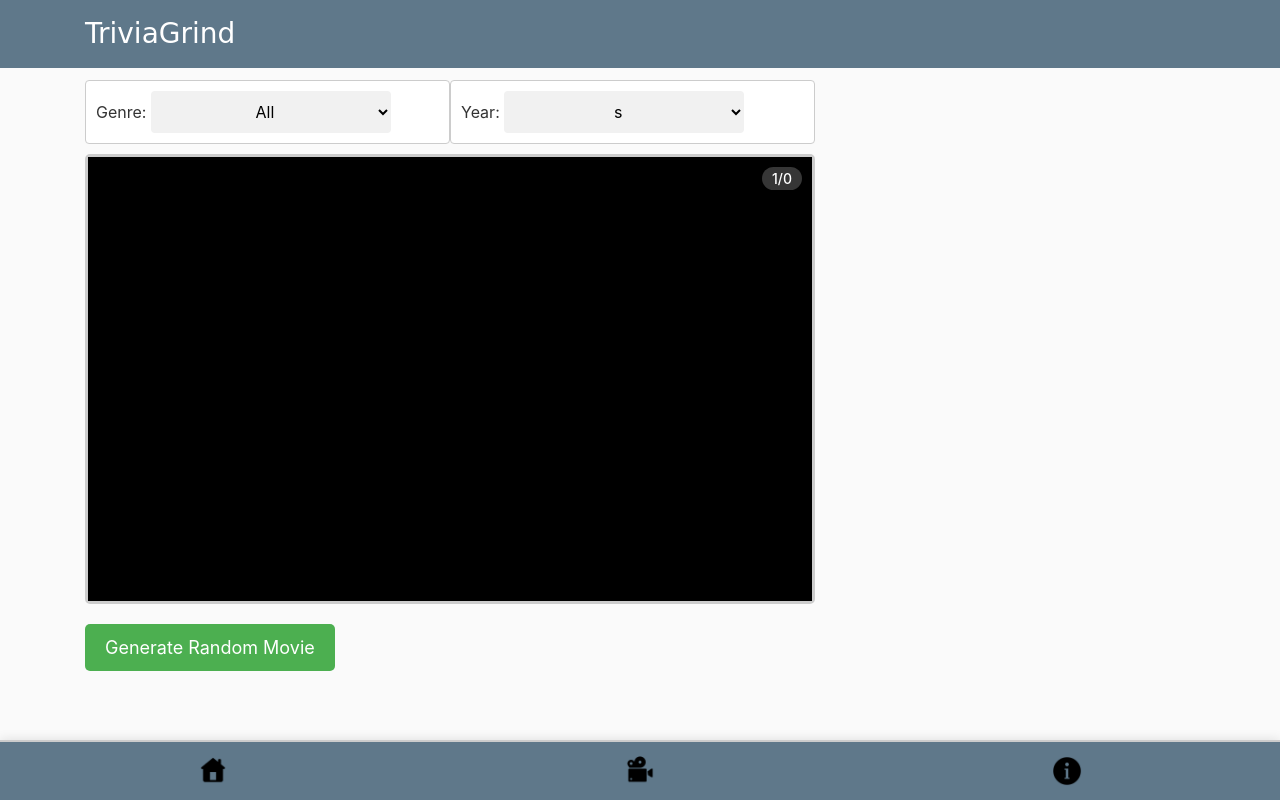
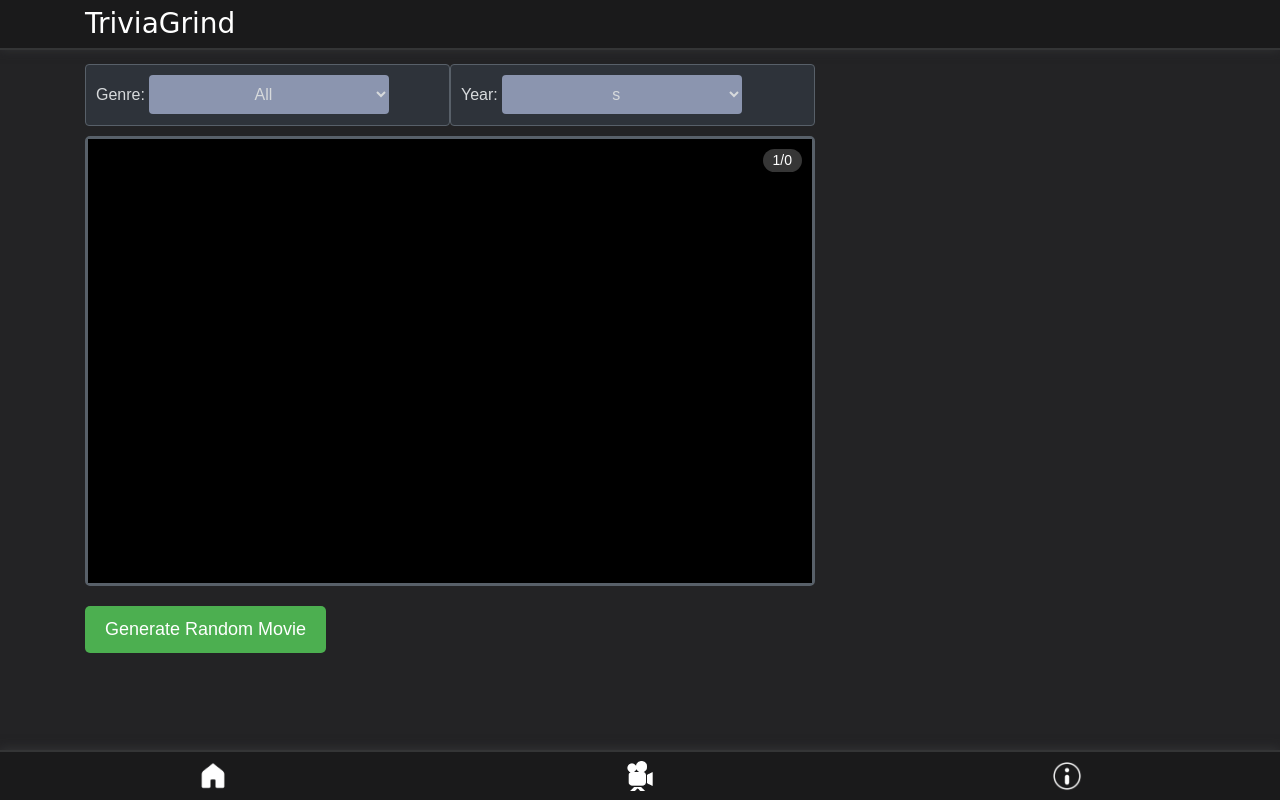
Before and after one commit to rich2965/trivia_project, a Flask app: template triviasite/templates/movies.html in a window 1280 px wide. Run offline with Flask 3, Linux system fonts and the light colour scheme; the template is opened without the code that fills it, so the values that code supplies are empty; parts of the project's set-up code (start-up, migrations or seed data) failed here and were passed over; some libraries are stand-ins or nearby versions.

Commit message:
Styling Updates and new icons

```diff
--- a/triviasite/static/main.css
+++ b/triviasite/static/main.css
@@ -6,19 +6,35 @@
   color: white;
 }
 
+/* Title bar */
+.top-nav {
+  position: fixed;
+  top: 0;
+  left: 0;
+  width: 100%;
+  height: 50px;
+  background-color: #1a1a1b;
+  display: flex;
+  justify-content: space-around;
+  align-items: center;
+  box-shadow: 0px -1px 10px #343536;
+  border-bottom: 2px solid #343536;
+  z-index: 9999; /* add a high z-index value to make sure the menu appears on top of other elements */
+}
+
 /* Bottom Menu */
-.bottom-menu {
+.bottom-menu{
   position: fixed;
   bottom: 0;
   left: 0;
   width: 100%;
-  height: 60px;
-  background-color: #5f788a;
+  height: 50px;
+  background-color: #1a1a1b;
   display: flex;
   justify-content: space-around;
   align-items: center;
-  box-shadow: 0px -1px 10px rgba(0, 0, 0, 0.1);
-  border-top: 2px solid #cccccc;
+  box-shadow: 0px -1px 10px #343536;
+  border-top: 2px solid #343536;
   z-index: 9999; /* add a high z-index value to make sure the menu appears on top of other elements */
 }
 
@@ -45,44 +61,30 @@
 
 .active-menu {
   background-color: #ddd;
+  border-radius: 5px;
   box-shadow: 0px 0px 5px 0px rgba(0, 0, 0, 0.75);
 }
 
 /* CSS from course */
 body {
-    background: #fafafa;
-    color: #333333;
-    margin-top: 5rem;
+  background-color: #232325 ;
+  color: #D7DADC;
+  font-family: sans-serif;
+    margin-top: 4rem;
   }
 
   h1, h2, h3, h4, h5, h6 {
     color: #444444;
   }
 
-  .bg-steel {
-    background-color: #5f788a;
-  }
-
-  .site-header .navbar-nav .nav-link {
-    color: #cbd5db;
-  }
-
-  .site-header .navbar-nav .nav-link:hover {
-    color: #ffffff;
-  }
-
-  .site-header .navbar-nav .nav-link.active {
-    font-weight: 500;
-  }
-
 
   .flashcard {
     font-weight: 500;
-    background: #ffffff;
+    background: #3a3a3d;
     width: 100%;
     min-height: 100px;
     height: auto;
-    border: 3px solid #ccc;
+    border: 3px solid #586069;
     border-radius: 5px;
     position: relative;
     perspective: 500px;
@@ -95,10 +97,10 @@
 }
 .flashcard_movie {
   font-weight: 500;
-  background: #ffffff;
+  background: #2E333A;
   width: 100%;
   height: 450px;
-  border: 3px solid #ccc;
+  border: 3px solid #586069;
   border-radius: 5px;
   position: relative;
   perspective: 1000px;
@@ -117,13 +119,14 @@
     overflow: auto;
 }
 
-.front {
+/* .front {
     background-color: #fff;
-}
+} */
 
 .back {
     transform: rotateY(180deg);
-    background-color: #f2f2f2;
+    background-color:#2E333A;
+    color: #D7DADC;
 }
 
 .flipped .front {
@@ -264,7 +222,7 @@
 
   /* Style the table cells */
   td, th {
-    border: 1px solid #ddd;
+    border: 2px solid #586069;
     padding: 8px;
     text-align: left;
     font-size: 16px;
@@ -272,17 +230,17 @@
 
   /* Style the table header cells */
   th {
-    background-color: #f2f2f2;
+    background-color: #22272E;
     font-weight: bold;
   }
 
   /* Style alternating rows */
   tr:nth-child(even) {
-    background-color: #f9f9f9;
+    background-color: #49515c;
   }
 
   tr:nth-child(odd) {
-    background-color: lightsteelblue;
+    background-color: #22272E;
   }
 
 
@@ -307,11 +265,11 @@
 .genre-select-container, .year-select-container {
   display: inline-block;
   width: 50%;
-  background-color: #fff;
-  border: 1px solid #ccc;
+  background-color: #2E333A;
+  border: 1px solid #586069;
   border-radius: 4px;
   padding: 10px;
-  margin-bottom: 10px
+  margin-bottom: 10px;
 }
 
 label {
@@ -328,8 +286,8 @@
   padding: 10px;
   border: none;
   border-radius: 4px;
-  background-color: #f1f1f1;
-  color: #000;
+  background-color: #8b95af;
+  color: #D7DADC;
   cursor: pointer;
   text-align: center;
 }
--- a/triviasite/templates/layout.html
+++ b/triviasite/templates/layout.html
@@ -20,7 +20,7 @@
 </head>
 <body>
     <header class="site-header">
-        <nav class="navbar navbar-expand-md navbar-dark bg-steel fixed-top">
+        <nav class="top-nav">
           <div class="container">
             <a class="navbar-brand mr-4" href="/">TriviaGrind</a>
           </div>
@@ -28,13 +28,13 @@
 
         <div class="bottom-menu">
           <div class="menu-item {% if active_menu == 'home' %} active-menu{% endif %}">
-            <a href="{{url_for('main.home')}}" ><img src="../static/icons/home_page.png"></i></a>
+            <a href="{{url_for('main.home')}}" ><img src="../static/icons/{% if active_menu == 'home' %}home_active{% else %}home_inactive{% endif %}.png"></i></a>
           </div>
           <div class="menu-item {% if active_menu == 'movies' %} active-menu{% endif %}">
-            <a href="{{url_for('main.movies')}}"><img src="../static/icons/movie.png"></i></a>
+            <a href="{{url_for('main.movies')}}"><img src="../static/icons/{% if active_menu == 'movies' %}movie_active{% else %}movie_inactive{% endif %}.png"></i></a>
           </div>
           <div class="menu-item {% if active_menu == 'about' %} active-menu{% endif %}">
-            <a href="{{url_for('main.about')}}"><img src="../static/icons/about.png"></i></a>
+            <a href="{{url_for('main.about')}}"><img src="../static/icons/{% if active_menu == 'about' %}about_active{% else %}about_inactive{% endif %}.png"></i></a>
           </div>
         </div>
 
```
Also changed, not shown: other parts of triviasite/static/main.css (+2 -47 lines), triviasite/static/icons/about.png (deleted), triviasite/static/icons/about_active.png (added), triviasite/static/icons/about_inactive.png (added), triviasite/static/icons/home_active.png (added), triviasite/static/icons/home_inactive.png (added), triviasite/static/icons/home_page.png (deleted), triviasite/static/icons/movie.png (deleted), triviasite/static/icons/movie_active.png (added), triviasite/static/icons/movie_inactive.png (added).
